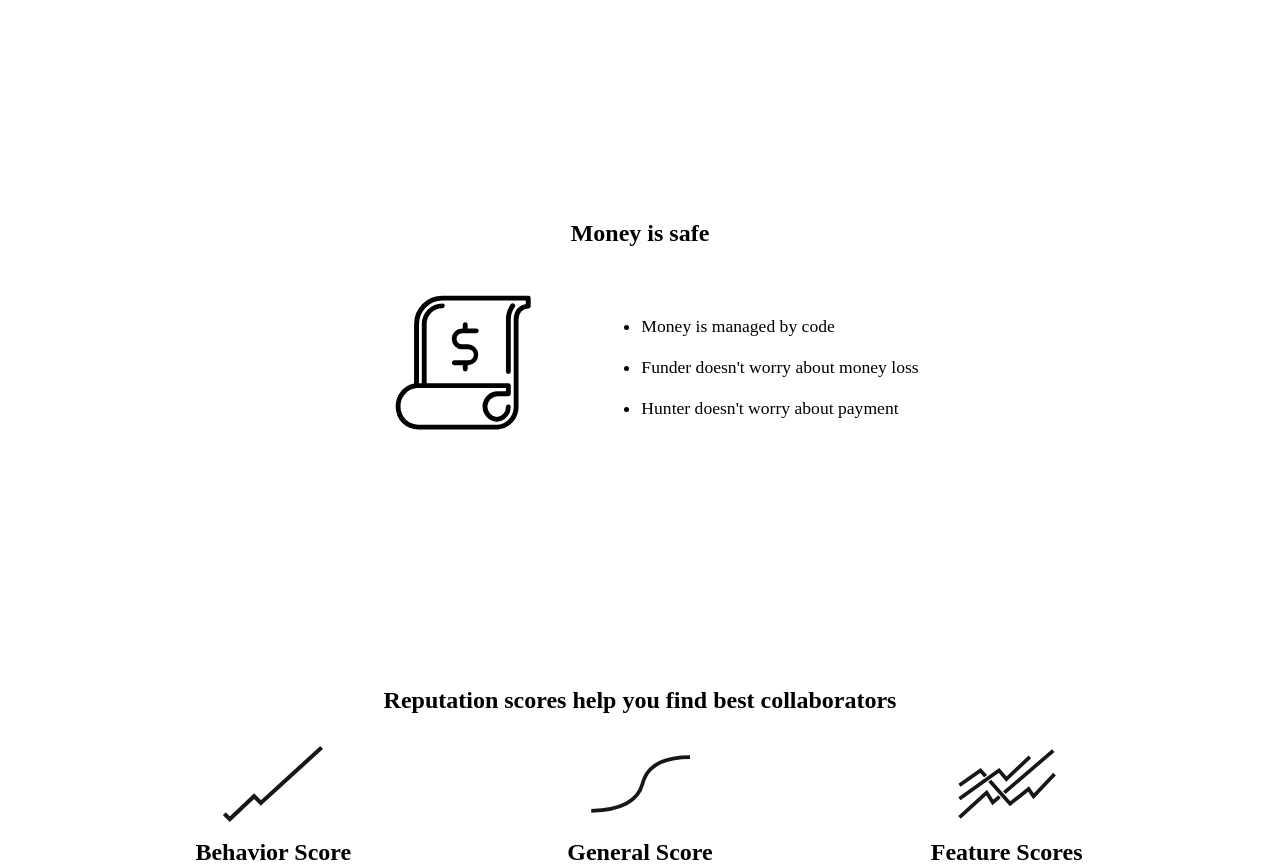
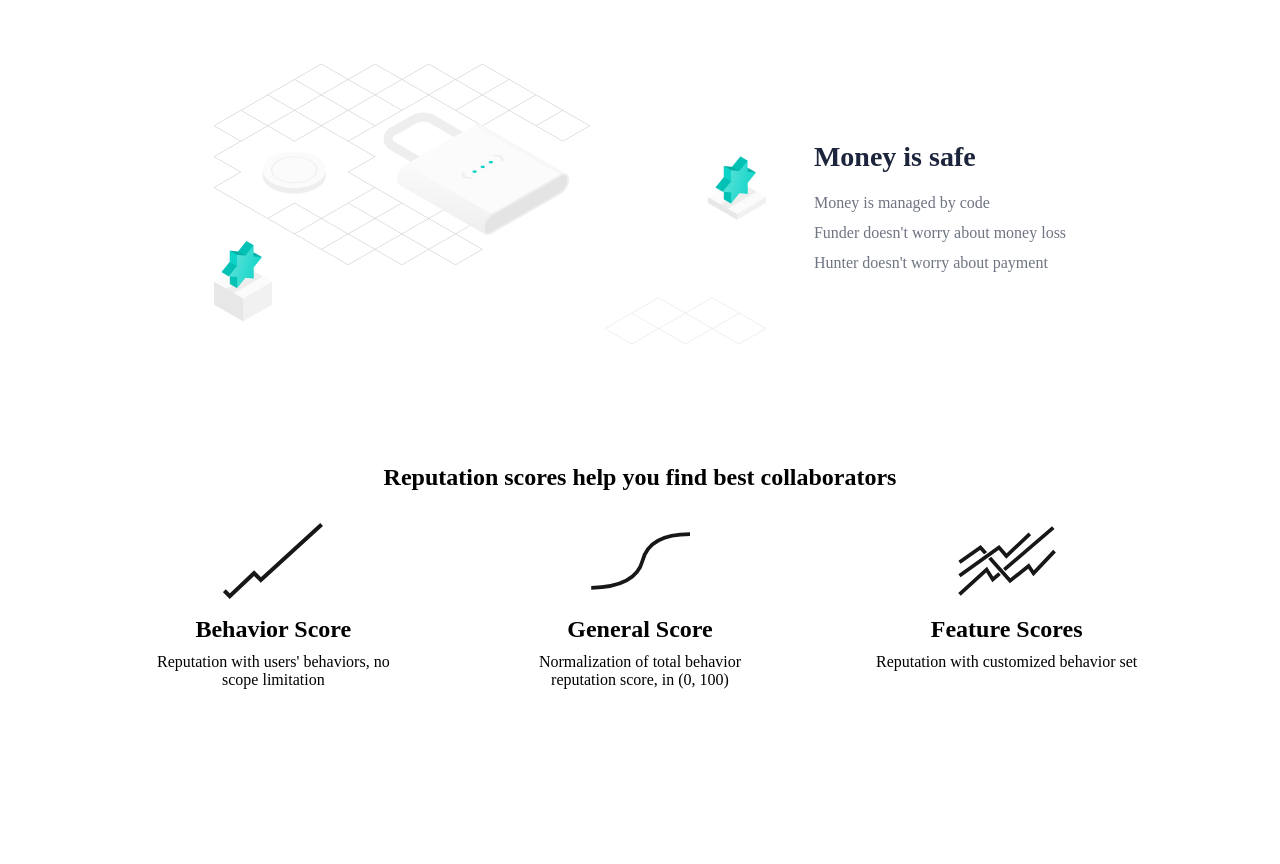
Before and after one commit to opensquare-network/opensquare-network.github.io, a Gatsby site: page / in a window 1280 px wide. Shown: the part 1256-2120 px from the top of the page. Built offline with nearby package versions, Linux system fonts and the light colour scheme; Gatsby itself is replaced by a stand-in of ours.

Commit message:
Refactor money safe section

```diff
--- a/src/components/CodeMoney/index.js
+++ b/src/components/CodeMoney/index.js
@@ -1,20 +1,20 @@
 import styled from "styled-components";
 import React from "react";
-import CodeMoney from "./code_money.svg";
+import { graphql, useStaticQuery } from "gatsby";
+import Img from "gatsby-image";
 
 const Wrapper = styled.section`
   display: flex;
   flex-direction: column;
   align-items: center;
 
-  margin-top: 200px;
+  margin: 4rem 0;
 `;
 
 const StyledSection = styled.section`
   background: #ffffff;
   display: flex;
   justify-content: space-around;
-  margin-bottom: 100px;
 
   @media screen and (max-width: 840px) {
     padding: 0 20px;
@@ -24,9 +24,21 @@ const StyledSection = styled.section`
 
 export const InnerSection = styled.main`
   display: flex;
+  flex-direction: column;
+  justify-content: center;
+  margin-left: 3rem;
+
+  h2 {
+    color: #1d253c;
+    font-weight: bold;
+    font-size: 1.75rem;
+    line-height: 1.5;
+    margin: 0 0 1rem;
+  }
 
   ul {
-    margin: 0 0 0 5rem;
+    list-style: none;
+    margin: 0;
     padding: 0;
     display: flex;
     flex-direction: column;
@@ -36,21 +48,34 @@ export const InnerSection = styled.main`
     }
 
     li {
-      font-size: 1.1rem;
+      font-size: 1rem;
+      color: rgba(29, 37, 60, 0.64);
       &:not(:first-of-type) {
-        margin-top: 20px;
+        margin-top: 0.75rem;
       }
     }
   }
 `;
 
 export default function () {
+  const data = useStaticQuery(graphql`
+    query {
+      safeImage: file(relativePath: { eq: "safe.png" }) {
+        childImageSharp {
+          fixed(width: 552) {
+            ...GatsbyImageSharpFixed
+          }
+        }
+      }
+    }
+  `);
+
   return (
     <Wrapper>
-      <h2>Money is safe</h2>
       <StyledSection>
+        <Img fixed={data.safeImage.childImageSharp.fixed} />
         <InnerSection>
-          <CodeMoney width={200} height={200} />
+          <h2>Money is safe</h2>
           <ul>
             <li>Money is managed by code</li>
             <li>Funder doesn't worry about money loss</li>
```
Also changed, not shown: src/components/CodeMoney/code_money.svg (deleted), src/images/safe.png (added).
